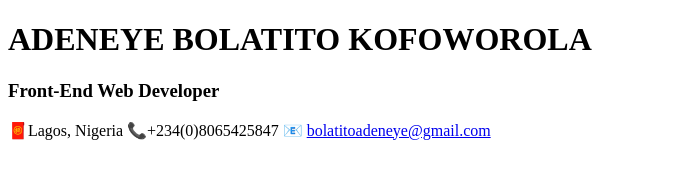
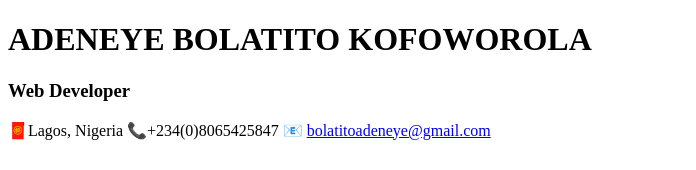
Before and after one commit to TitoAdeneye/CV, a plain HTML site: page index.html in a window 1280 px wide. Shown: the top 170 px of the page, without its empty margins (0-696 px from the left). Drawn offline with Linux system fonts and the light colour scheme.

Commit message:
Update index.html

```diff
--- a/index.html
+++ b/index.html
@@ -11,7 +11,7 @@
 <body>
     <div class="name">
         <h1>ADENEYE BOLATITO KOFOWOROLA</h1>
-        <h3>Front-End Web Developer</h3>
+        <h3>Web Developer</h3>
             <p>🧧Lagos, Nigeria 📞+234(0)8065425847 📧 <a href="mailto:bolatitoadeneye@gmail.com">bolatitoadeneye@gmail.com</a></p>
      <br>
     </div>
```
